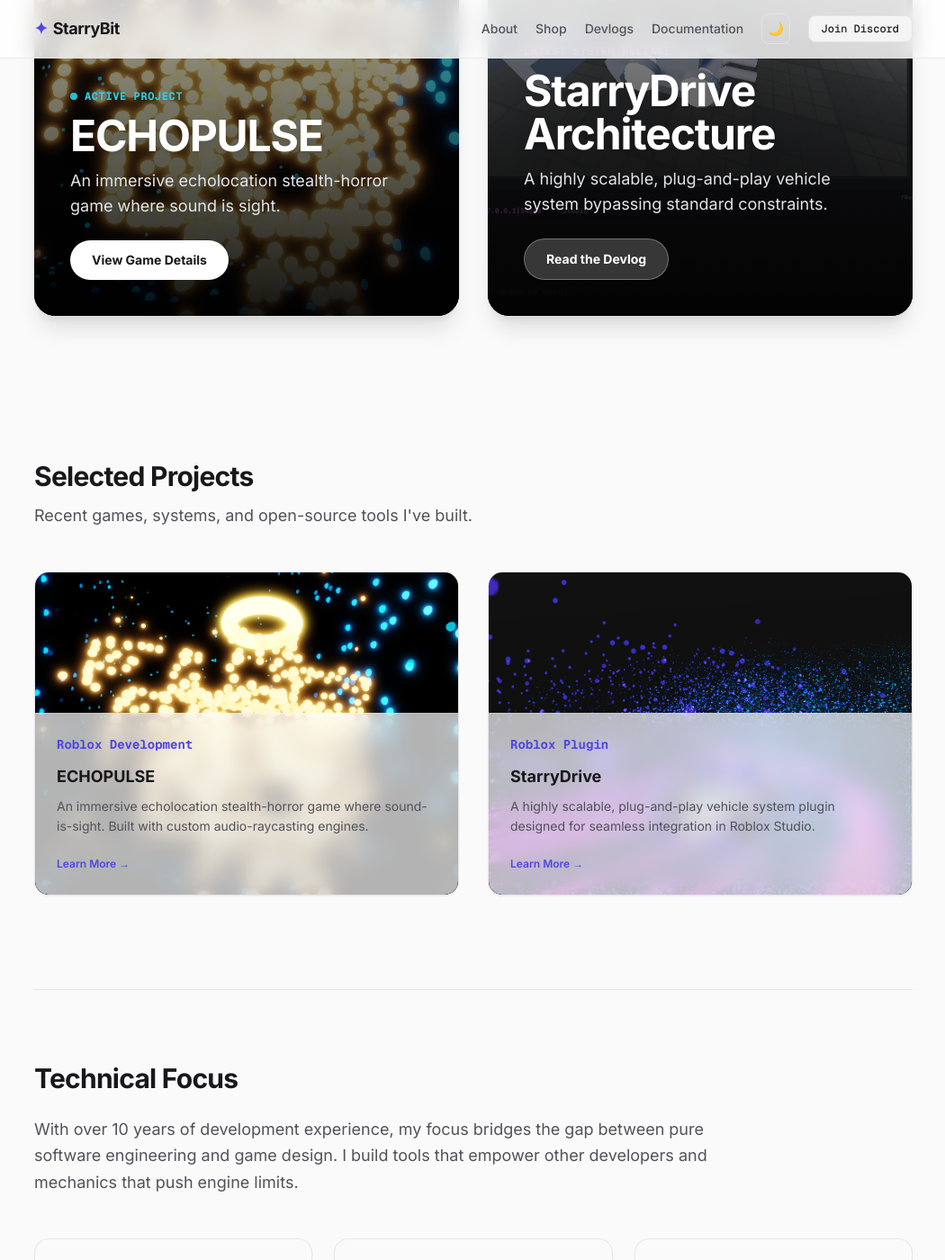
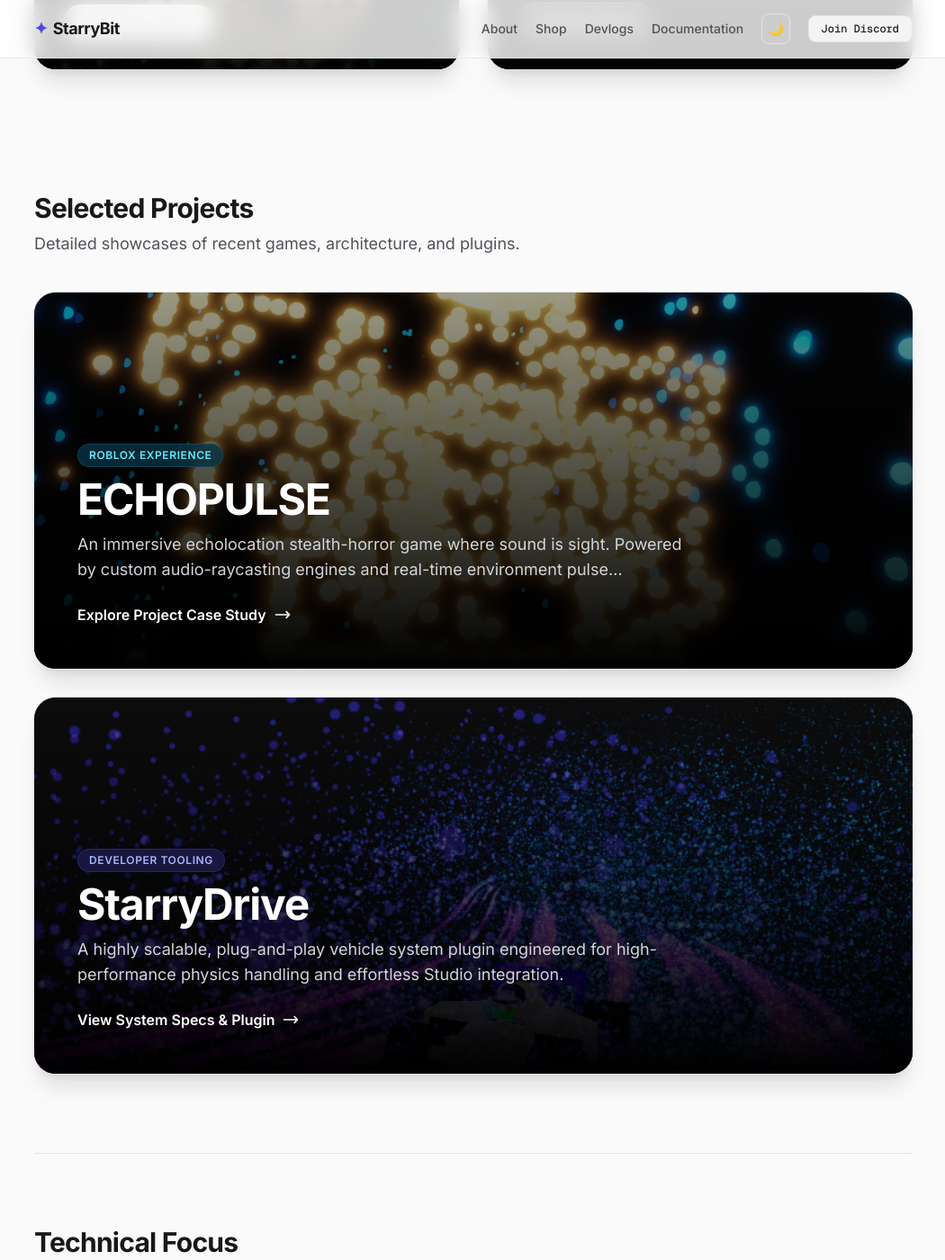
Before and after one commit to StarryBit/starrybit.github.io, a Jekyll site: the page built from index.html, in a window 1280 px wide and 1400 px high, scrolled down 966 px. Shown: the whole window at 90% size, without its empty margins (114-1164 px from the left). Built offline with Jekyll 4.4.1, drawn with Linux system fonts in a browser that asks for light colours; nearby versions of some CDN libraries; some of the changed text lies outside the part shown.

Commit message:
Update index.html

```diff
--- a/index.html
+++ b/index.html
@@ -5,14 +5,13 @@
 ---
 
 <!-- Hero Section -->
-<!-- Uses a large, spacious header with a subtle text gradient for a modern engineering feel -->
-<header class="relative pt-20 pb-32">
+<header class="relative pt-20 pb-28">
     <div class="max-w-4xl">
         <h1 class="text-5xl md:text-7xl font-extrabold tracking-tight mb-6 leading-[1.1] text-zinc-900 dark:text-white">
             Engineering <span class="text-transparent bg-clip-text bg-gradient-to-r from-indigo-500 to-cyan-500">Immersive Worlds</span> & Scalable Systems.
         </h1>
         <p class="text-lg md:text-xl text-zinc-600 dark:text-zinc-400 leading-relaxed mb-10 max-w-2xl">
-            I'm StarryBit and the developer behind ECHOPULSE. I specialize in complex mechanics, plug-and-play developer tools, and scalable architecture for Roblox.
+            I'm StarryBit, developer behind ECHOPULSE. I specialize in complex mechanics, plug-and-play developer tools, and scalable architecture for Roblox.
         </p>
         <div class="flex flex-wrap items-center gap-5">
             <a href="#portfolio" class="bg-zinc-900 dark:bg-white text-white dark:text-zinc-900 font-semibold px-7 py-3.5 rounded-full transition-transform hover:scale-105 shadow-md text-base">
@@ -25,53 +24,50 @@
     </div>
 </header>
 
-<!-- Top 2 Spotlight Flex -->
-<section id="spotlight" class="py-12 mb-12">
+<!-- Top Spotlight Section -->
+<section id="spotlight" class="py-6 mb-16">
     <div class="grid lg:grid-cols-2 gap-6 md:gap-8">
 
-        <!-- Flex 1: Top Game (ECHOPULSE) -->
-        <a href="/games/echopulse" class="group relative block h-[450px] md:h-[500px] w-full overflow-hidden rounded-3xl bg-zinc-900 shadow-xl ring-1 ring-zinc-200 dark:ring-zinc-800 transition-all hover:shadow-2xl hover:shadow-indigo-500/20">
-            <!-- Background Image -->
+        <!-- Flex 1: ECHOPULSE -->
+        <a href="/games/echopulse" class="group relative block aspect-video w-full overflow-hidden rounded-3xl bg-zinc-900 shadow-xl ring-1 ring-zinc-200 dark:ring-zinc-800 transition-all hover:shadow-2xl hover:shadow-indigo-500/20">
             <img src="/assets/echopulse website banner.png" alt="ECHOPULSE Gameplay" class="absolute inset-0 h-full w-full object-cover transition-transform duration-700 group-hover:scale-105 opacity-80 group-hover:opacity-100">
-            <!-- Gradient Overlay for Text Legibility -->
-            <div class="absolute inset-0 bg-gradient-to-t from-black/90 via-black/40 to-transparent"></div>
+            <div class="absolute inset-0 bg-gradient-to-t from-black/95 via-black/40 to-transparent"></div>
 
-            <!-- Content -->
-            <div class="absolute inset-0 flex flex-col justify-end p-8 md:p-10">
-                <span class="inline-flex items-center gap-2 text-cyan-400 font-bold tracking-wider text-xs uppercase mb-3 code-font drop-shadow-md">
+            <div class="absolute inset-0 flex flex-col justify-end p-6 md:p-8">
+                <span class="inline-flex items-center gap-2 text-cyan-400 font-bold tracking-wider text-xs uppercase mb-2 code-font drop-shadow-md">
                     <span class="w-2 h-2 rounded-full bg-cyan-400 animate-pulse"></span> Active Project
                 </span>
-                <h2 class="text-3xl md:text-5xl font-extrabold text-white mb-3 leading-tight drop-shadow-lg tracking-tight">
+                <h2 class="text-2xl md:text-4xl font-extrabold text-white mb-2 leading-tight drop-shadow-lg tracking-tight">
                     ECHOPULSE
                 </h2>
-                <p class="text-zinc-200 text-base md:text-lg max-w-md mb-6 drop-shadow-md line-clamp-2">
+                <p class="text-zinc-300 text-sm md:text-base max-w-md mb-5 drop-shadow-md line-clamp-2">
                     An immersive echolocation stealth-horror game where sound is sight.
                 </p>
-                <div class="flex items-center gap-4">
-                    <span class="bg-white text-zinc-900 font-bold px-6 py-3 rounded-full text-sm hover:bg-zinc-200 transition-colors">
+                <div>
+                    <span class="inline-block bg-white text-zinc-900 font-bold px-5 py-2.5 rounded-full text-xs md:text-sm hover:bg-zinc-200 transition-colors">
                         View Game Details
                     </span>
                 </div>
             </div>
         </a>
 
-        <!-- Flex 2: Recent Showcase (StarryDrive) -->
-        <a href="/devlogs/new-vehicle-controller" class="group relative block h-[450px] md:h-[500px] w-full overflow-hidden rounded-3xl bg-zinc-900 shadow-xl ring-1 ring-zinc-200 dark:ring-zinc-800 transition-all hover:shadow-2xl hover:shadow-purple-500/20">
+        <!-- Flex 2: StarryDrive -->
+        <a href="/devlogs/new-vehicle-controller" class="group relative block aspect-video w-full overflow-hidden rounded-3xl bg-zinc-900 shadow-xl ring-1 ring-zinc-200 dark:ring-zinc-800 transition-all hover:shadow-2xl hover:shadow-purple-500/20">
             <img src="/assets/Screenshot 2026-07-13 171010.png" alt="StarryDrive Vehicle System" class="absolute inset-0 h-full w-full object-cover transition-transform duration-700 group-hover:scale-105 opacity-70 group-hover:opacity-90">
-            <div class="absolute inset-0 bg-gradient-to-t from-black/90 via-black/40 to-transparent"></div>
+            <div class="absolute inset-0 bg-gradient-to-t from-black/95 via-black/40 to-transparent"></div>
 
-            <div class="absolute inset-0 flex flex-col justify-end p-8 md:p-10">
-                <span class="text-purple-400 font-bold tracking-wider text-xs uppercase mb-3 code-font drop-shadow-md">
+            <div class="absolute inset-0 flex flex-col justify-end p-6 md:p-8">
+                <span class="text-purple-400 font-bold tracking-wider text-xs uppercase mb-2 code-font drop-shadow-md">
                     Latest System Release
                 </span>
-                <h2 class="text-3xl md:text-5xl font-extrabold text-white mb-3 leading-tight drop-shadow-lg tracking-tight">
+                <h2 class="text-2xl md:text-4xl font-extrabold text-white mb-2 leading-tight drop-shadow-lg tracking-tight">
                     StarryDrive Architecture
                 </h2>
-                <p class="text-zinc-200 text-base md:text-lg max-w-md mb-6 drop-shadow-md line-clamp-2">
+                <p class="text-zinc-300 text-sm md:text-base max-w-md mb-5 drop-shadow-md line-clamp-2">
                     A highly scalable, plug-and-play vehicle system bypassing standard constraints.
                 </p>
-                <div class="flex items-center gap-4">
-                    <span class="bg-white/20 backdrop-blur-md text-white font-bold px-6 py-3 rounded-full text-sm border border-white/30 group-hover:bg-white/30 transition-colors">
+                <div>
+                    <span class="inline-block bg-white/20 backdrop-blur-md text-white font-bold px-5 py-2.5 rounded-full text-xs md:text-sm border border-white/30 group-hover:bg-white/30 transition-colors">
                         Read the Devlog
                     </span>
                 </div>
@@ -81,38 +77,71 @@
     </div>
 </section>
 
-<!-- Featured Work (Moved to top for Portfolio focus) -->
-<!-- Using a 2-column grid instead of 3 allows for much bigger, high-impact hero images -->
-<section id="portfolio" class="py-16">
-    <div class="mb-12">
+<!-- Featured Work (16:9 Full Widescreen Banners) -->
+<section id="portfolio" class="py-12">
+    <div class="mb-10">
         <h2 class="text-3xl font-bold tracking-tight text-zinc-900 dark:text-white">Selected Projects</h2>
-        <p class="text-zinc-600 dark:text-zinc-400 mt-3 text-lg">Recent games, systems, and open-source tools I've built.</p>
+        <p class="text-zinc-600 dark:text-zinc-400 mt-2 text-lg">Detailed showcases of recent games, architecture, and plugins.</p>
     </div>
 
-    <div class="grid md:grid-cols-2 gap-8">
-        <!-- Project 1 -->
-        {% include card.html
-            image="/assets/echopulse website banner.png"
-            category="Roblox Development"
-            title="ECHOPULSE"
-            description="An immersive echolocation stealth-horror game where sound-is-sight. Built with custom audio-raycasting engines."
-            link="/blog/"
-            style="showcase"
-        %}
+    <div class="space-y-8">
 
-        <!-- Project 2 -->
-        {% include card.html
-            image="/assets/proj2 icon.png"
-            category="Roblox Plugin"
-            title="StarryDrive"
-            description="A highly scalable, plug-and-play vehicle system plugin designed for seamless integration in Roblox Studio."
-            link="/starrydrive"
-            style="showcase"
-        %}
+        <!-- Banner 1: ECHOPULSE -->
+        <a href="/blog/" class="group relative block w-full aspect-video md:aspect-[21/9] overflow-hidden rounded-3xl bg-zinc-950 shadow-xl ring-1 ring-zinc-200 dark:ring-zinc-800 transition-all hover:shadow-2xl hover:shadow-cyan-500/10">
+            <img src="/assets/echopulse website banner.png" alt="ECHOPULSE Showcase" class="absolute inset-0 h-full w-full object-cover transition-transform duration-700 group-hover:scale-105 opacity-60 group-hover:opacity-80">
+            <div class="absolute inset-0 bg-gradient-to-t from-black via-black/50 to-transparent"></div>
+
+            <div class="absolute inset-0 flex flex-col justify-end p-6 md:p-12">
+                <div class="flex items-center gap-3 mb-3">
+                    <span class="px-3 py-1 text-xs font-semibold uppercase tracking-wider text-cyan-300 bg-cyan-950/80 border border-cyan-800/50 rounded-full backdrop-blur-md">
+                        Roblox Experience
+                    </span>
+                </div>
+                <h3 class="text-3xl md:text-5xl font-extrabold text-white mb-3 tracking-tight group-hover:text-cyan-200 transition-colors">
+                    ECHOPULSE
+                </h3>
+                <p class="text-zinc-300 text-sm md:text-lg max-w-2xl mb-6 line-clamp-2 leading-relaxed">
+                    An immersive echolocation stealth-horror game where sound is sight. Powered by custom audio-raycasting engines and real-time environment pulse mapping.
+                </p>
+                <div class="flex items-center gap-2 text-white font-semibold text-sm md:text-base">
+                    <span>Explore Project Case Study</span>
+                    <svg class="w-5 h-5 transition-transform group-hover:translate-x-1" fill="none" viewBox="0 0 24 24" stroke="currentColor">
+                        <path stroke-linecap="round" stroke-linejoin="round" stroke-width="2" d="M17 8l4 4m0 0l-4 4m4-4H3"/>
+                    </svg>
+                </div>
+            </div>
+        </a>
+
+        <!-- Banner 2: StarryDrive -->
+        <a href="/starrydrive" class="group relative block w-full aspect-video md:aspect-[21/9] overflow-hidden rounded-3xl bg-zinc-950 shadow-xl ring-1 ring-zinc-200 dark:ring-zinc-800 transition-all hover:shadow-2xl hover:shadow-indigo-500/10">
+            <img src="/assets/proj2 icon.png" alt="StarryDrive Showcase" class="absolute inset-0 h-full w-full object-cover transition-transform duration-700 group-hover:scale-105 opacity-60 group-hover:opacity-80">
+            <div class="absolute inset-0 bg-gradient-to-t from-black via-black/50 to-transparent"></div>
+
+            <div class="absolute inset-0 flex flex-col justify-end p-6 md:p-12">
+                <div class="flex items-center gap-3 mb-3">
+                    <span class="px-3 py-1 text-xs font-semibold uppercase tracking-wider text-indigo-300 bg-indigo-950/80 border border-indigo-800/50 rounded-full backdrop-blur-md">
+                        Developer Tooling
+                    </span>
+                </div>
+                <h3 class="text-3xl md:text-5xl font-extrabold text-white mb-3 tracking-tight group-hover:text-indigo-200 transition-colors">
+                    StarryDrive
+                </h3>
+                <p class="text-zinc-300 text-sm md:text-lg max-w-2xl mb-6 line-clamp-2 leading-relaxed">
+                    A highly scalable, plug-and-play vehicle system plugin engineered for high-performance physics handling and effortless Studio integration.
+                </p>
+                <div class="flex items-center gap-2 text-white font-semibold text-sm md:text-base">
+                    <span>View System Specs & Plugin</span>
+                    <svg class="w-5 h-5 transition-transform group-hover:translate-x-1" fill="none" viewBox="0 0 24 24" stroke="currentColor">
+                        <path stroke-linecap="round" stroke-linejoin="round" stroke-width="2" d="M17 8l4 4m0 0l-4 4m4-4H3"/>
+                    </svg>
+                </div>
+            </div>
+        </a>
+
     </div>
 </section>
 
-<!-- Technical Focus & Stats (Combined for a professional layout) -->
+<!-- Technical Focus & Stats -->
 <section class="py-20 mt-10 border-t border-zinc-200 dark:border-zinc-800/60">
     <div class="max-w-3xl mb-12">
         <h2 class="text-3xl font-bold tracking-tight text-zinc-900 dark:text-white mb-6">Technical Focus</h2>
```
